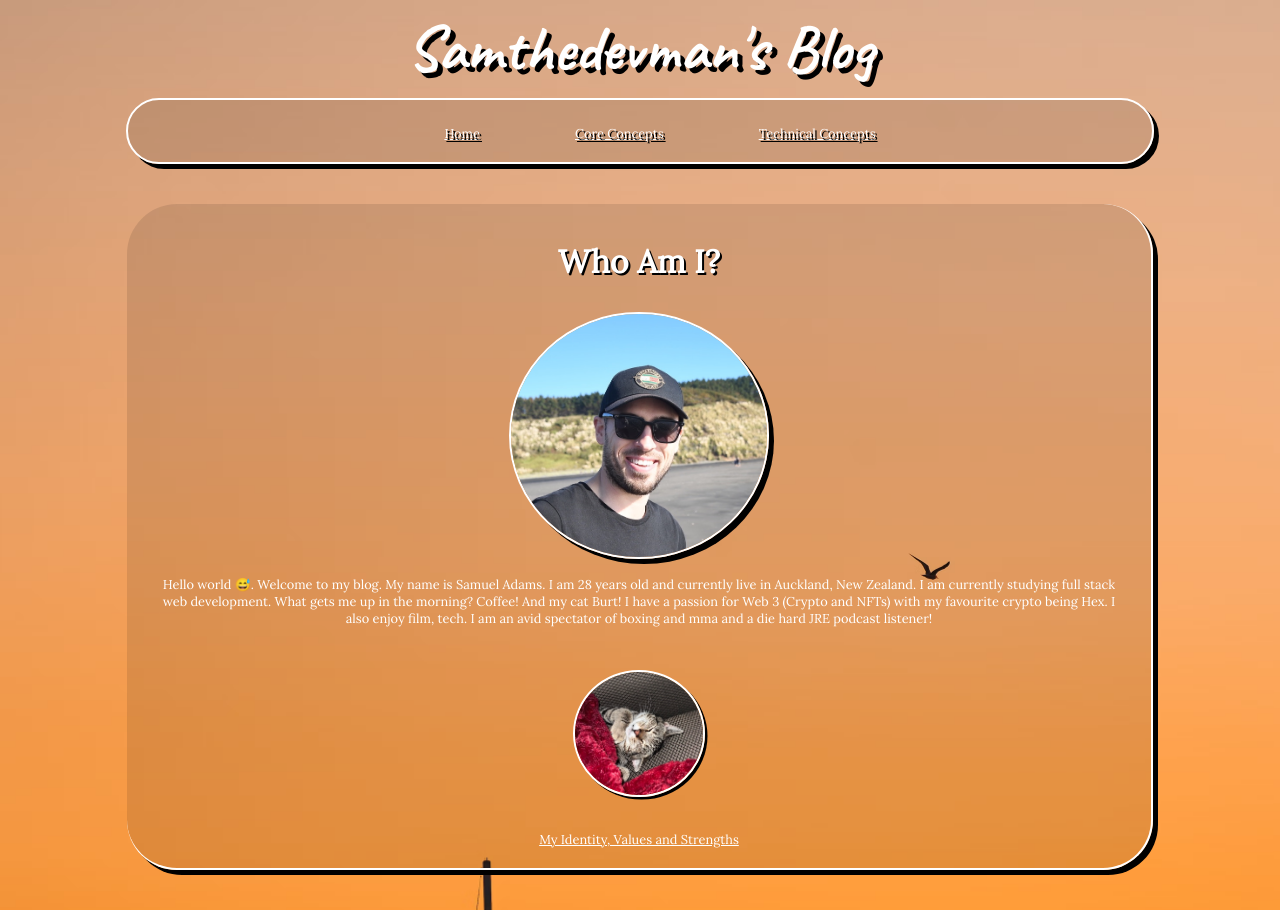
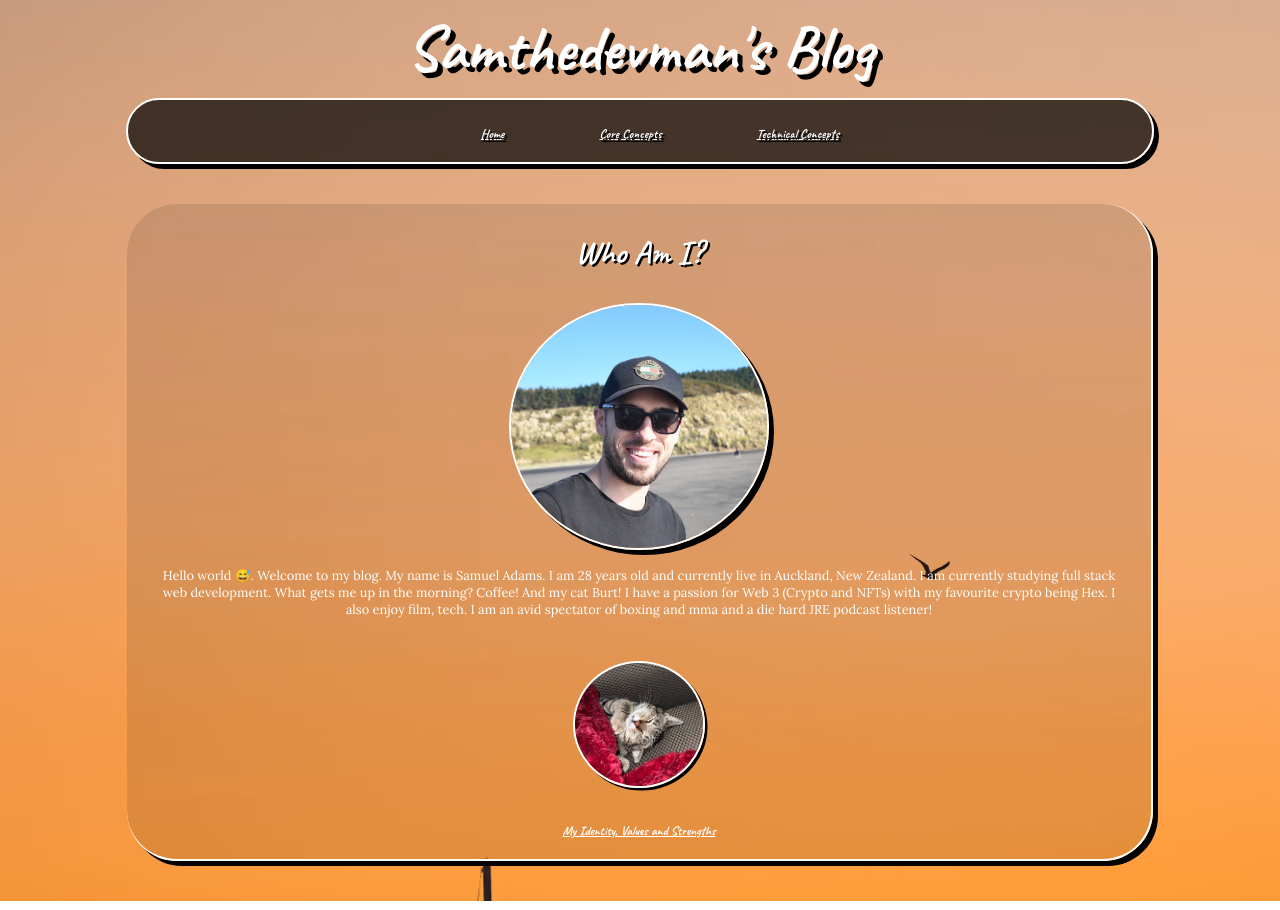
Before and after one commit to Samthedevman/Samthedevman, a plain HTML site: page blog/whoami.html in a window 1280 px wide. Drawn offline with Linux system fonts and the light colour scheme.

Commit message:
adjust navbar opacity, adjust fonts on h1, h2 and li, adjust li hover color, adjust hover transition

```diff
--- a/styles/main.css
+++ b/styles/main.css
@@ -13,6 +13,7 @@ h1 {
 }
 
 .blogPostHeading {
+  padding-top: 1px;
   text-align: center;
 }
 
@@ -21,7 +22,8 @@ h1 {
 }
 
 h2 {
-  font-family: 'Lora', serif;
+  /* font-family: 'Lora', serif; */
+  font-family: 'Caveat', cursive;
   color: white;
   font-size: 2vmax;
   padding-left: 10px;
@@ -44,10 +46,12 @@ h2 {
   font-size: 1vmax;
   box-shadow: 5px 5px;
   padding-bottom: 20px;
-  padding-top: 10px;
+
+  /* padding-top: 1px; */
 }
 
 .concepts {
+  padding-top: 5px;
   background-color: rgba(0, 0, 0, 0.1);
   margin-bottom: 40px !important;
   text-align: center;
@@ -91,19 +95,21 @@ nav < li:hover {
 a {
   color: white;
   font-size: 1vmax;
-  font-family: 'Lora', serif;
+  /* font-family: 'Lora', serif; */
   padding-left: 30px;
   padding-right: 30px;
+  font-family: 'Caveat', cursive;
 }
 
 a:hover {
-  color: black;
+  transition: 0.5s;
+  color: orange;
 }
 
 /* NAVBAR */
 
 .nav {
-  background-color: rgba(0, 0, 0, 0.1);
+  background-color: rgba(0, 0, 0, 0.7);
   font-family: 'Lora', serif;
   margin: auto;
   align-items: center;
@@ -115,7 +121,6 @@ a:hover {
   box-shadow: 5px 5px;
   text-shadow: 2px 2px black;
 }
-
 /* IMAGES */
 
 #boxModelImage {
```
Also changed, not shown: 1 other file.
